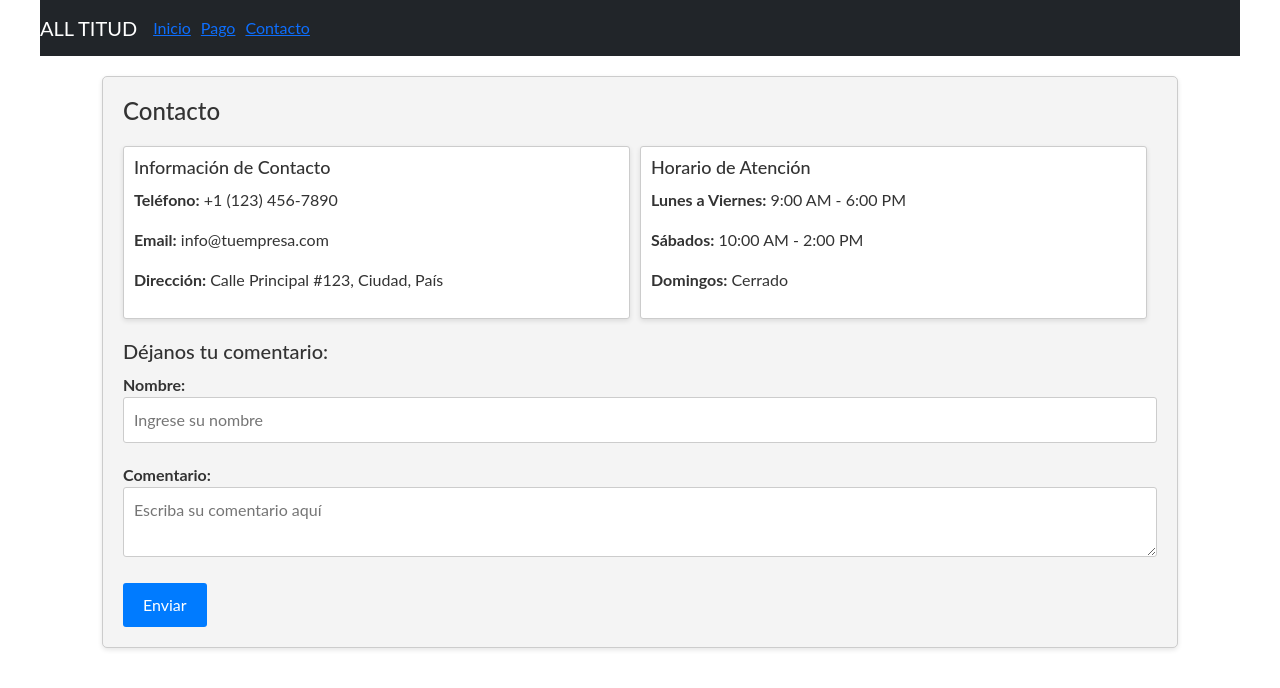
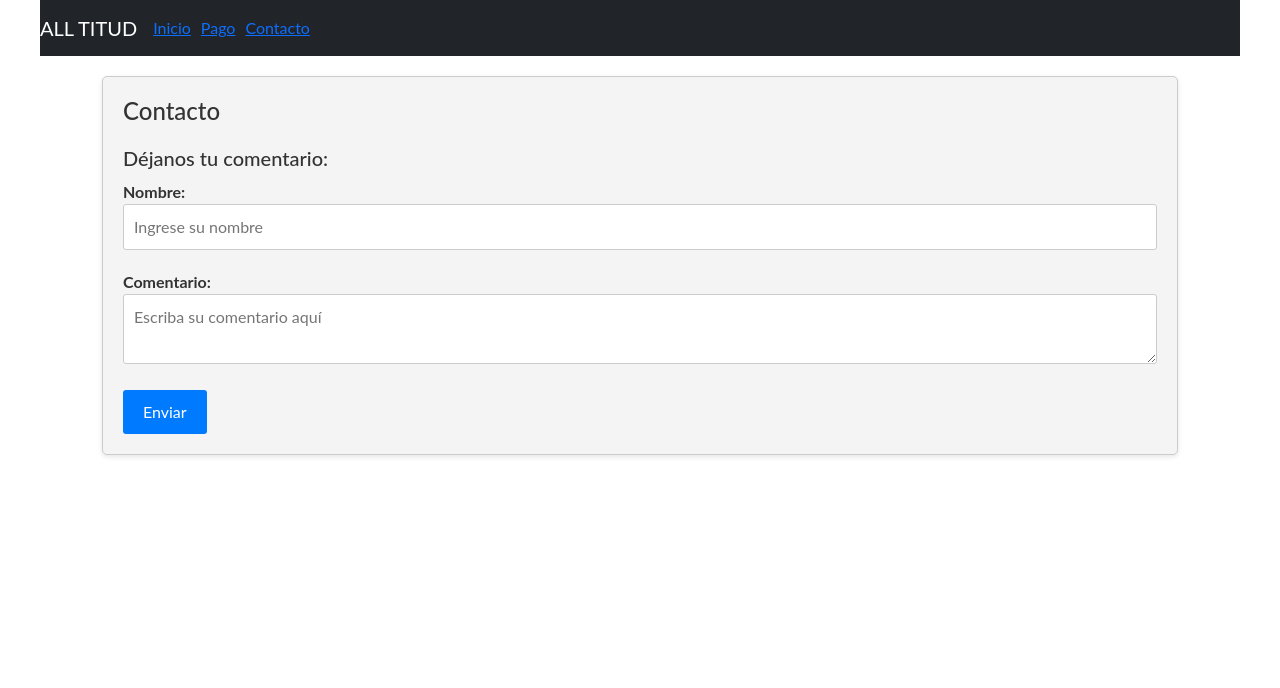
Before and after one commit to Tomascolloca/proyectreact, a React (Vite) app: page /contacto in a window 1280 px wide. Shown: the top 688 px of the page. Built offline with nearby package versions, Linux system fonts and the light colour scheme.

Commit message:
octavo commit

```diff
--- a/src/App.jsx
+++ b/src/App.jsx
@@ -3,7 +3,7 @@ import { BrowserRouter as Router, Routes, Route, Link } from 'react-router-dom';
 import Header from './components/Header';
 import ProductList from './components/ProductList';
 import PaymentForm from './components/PaymentForm';
-import Contacto from './components/contacto'; // Importa el componente Contacto
+import Contacto from './components/contacto';
 
 function App() {
   const [allProducts, setAllProducts] = useState([]);
@@ -35,7 +35,7 @@ function App() {
                 <Link to="/pago">Pago</Link>
               </li>
               <li className="nav-item">
-                <Link to="/contacto">Contacto</Link> {/* Actualiza el enlace */}
+                <Link to="/contacto">Contacto</Link>
               </li>
             </ul>
           </div>
@@ -51,8 +51,11 @@ function App() {
                 </div>
               }
             />
-            <Route path="/pago" element={<PaymentForm />} />
-            <Route path="/contacto" element={<Contacto />} /> {/* Actualiza esta ruta */}
+            <Route
+              path="/pago"
+              element={<PaymentForm allProducts={allProducts} setAllProducts={setAllProducts} />}
+            />
+            <Route path="/contacto" element={<Contacto />} />
           </Routes>
         </div>
       </div>
--- a/src/components/Header.jsx
+++ b/src/components/Header.jsx
@@ -1,8 +1,10 @@
 import React, { useState } from 'react';
+import { useNavigate } from 'react-router-dom'; // Importa useNavigate
 import './Button.css';
 
 export default function Header({ allProducts, setAllProducts }) {
   const [cartVisible, setCartVisible] = useState(false);
+  const navigate = useNavigate(); // Obtiene la función de navegación
 
   const removeFromCart = (productToRemove) => {
     const updatedCart = allProducts.filter((product) => product.id !== productToRemove.id);
@@ -10,8 +12,9 @@ export default function Header({ allProducts, setAllProducts }) {
   };
 
   const handleCheckout = () => {
-    alert('Gracias por su compra');
+    alert('Gracias por elegirnos lo redirigimos a la seccion pago');
     setAllProducts([]); // Reiniciar el carrito
+    navigate('/pago'); // Navega a la sección de pago
   };
 
   const toggleCartVisibility = () => {
--- a/src/components/PaymentForm.jsx
+++ b/src/components/PaymentForm.jsx
@@ -1,16 +1,37 @@
 import React from 'react';
 import './paymentform.css';
 
-const PaymentForm = () => {
+const PaymentForm = ({ allProducts, setAllProducts }) => {
   const handleCheckout = () => {
-    // Agregar lógica para finalizar la compra aquí
-    alert('Compra finalizada'); // Ejemplo: Mostrar un mensaje de alerta
+
+    alert('Compra finalizada');
+
+    console.log("Productos en PaymentForm:", allProducts); // Asegúrate de que este log esté aquí
+
+    // Limpia el carrito después de la compra
+    setAllProducts([]);
   };
 
   return (
     <div>
       <h2 className="payment-heading">Detalles de Pago</h2>
       <form className="payment-form">
+        {/* Mostrar la lista de productos seleccionados */}
+        {allProducts.length > 0 ? (
+          <div className="selected-products">
+            <h3>Productos Seleccionados:</h3>
+            <ul>
+              {allProducts.map((product) => (
+                <li key={product.id}>
+                  {product.nameProduct} - ${product.precio} - Cantidad: {product.cantidad}
+                </li>
+              ))}
+            </ul>
+          </div>
+        ) : (
+          <p></p>
+        )}
+
         <div className="input-container">
           <label htmlFor="nombre" className="label">
             Nombre:
@@ -67,6 +88,7 @@ const PaymentForm = () => {
           Tarjeta de Crédito
         </label>
       </div>
+      {/*  información de los productos seleccionados desde "allProducts" */}
       <button onClick={handleCheckout} className="checkout-button">
         Finalizar Compra
       </button>
--- a/src/components/ProductList.jsx
+++ b/src/components/ProductList.jsx
@@ -20,6 +20,9 @@ export default function ProductList({ allProducts, setAllProducts }) {
 
     // Actualiza el estado del carrito
     setAllProducts(newCart);
+
+    // Agrega un console.log para verificar si los productos se están agregando correctamente
+    console.log("Productos en carrito:", newCart);
   };
 
   // Función para cambiar la categoría seleccionada
--- a/src/components/contacto.jsx
+++ b/src/components/contacto.jsx
@@ -3,34 +3,26 @@ import './contacto.css'; // Importa el archivo CSS
 
 const Contacto = () => {
   const [nombre, setNombre] = useState('');
-  // Agrega más estados para otros campos del formulario si es necesario
+  const [comentario, setComentario] = useState(''); // Agrega estado para el campo de comentario
 
   const handleSubmit = (e) => {
     e.preventDefault();
-    // Agrega lógica para manejar el envío del formulario aquí
-    console.log('Formulario enviado:', nombre); // Ejemplo: Mostrar el nombre en la consola
+
+    // Aquí puedes agregar lógica para enviar el comentario a tu backend si es necesario.
+
+    // Muestra el alert
+    alert('Comentario enviado');
+
+    // Limpia los campos del formulario
+    setNombre('');
+    setComentario('');
   };
 
   return (
     <div className="contacto-container">
       <h2>Contacto</h2>
-      <div className="contact-info">
-        <div className="contact-item">
-          <h3 className="contact-subheading">Información de Contacto</h3>
-          <p><strong>Teléfono:</strong> +1 (123) 456-7890</p>
-          <p><strong>Email:</strong> info@tuempresa.com</p>
-          <p><strong>Dirección:</strong> Calle Principal #123, Ciudad, País</p>
-        </div>
-        <div className="contact-item">
-          <h3 className="contact-subheading">Horario de Atención</h3>
-          <p><strong>Lunes a Viernes:</strong> 9:00 AM - 6:00 PM</p>
-          <p><strong>Sábados:</strong> 10:00 AM - 2:00 PM</p>
-          <p><strong>Domingos:</strong> Cerrado</p>
-        </div>
-      </div>
-      <div className="contact-map">
-        {/* Aquí puedes agregar un mapa de ubicación si es necesario */}
-      </div>
+      {/* ... Información de contacto ... */}
+
       <h3 className="contact-subheading">Déjanos tu comentario:</h3>
       <form onSubmit={handleSubmit}>
         <div className="form-group">
@@ -43,12 +35,12 @@ const Contacto = () => {
             placeholder="Ingrese su nombre"
           />
         </div>
-        {/* Agrega más campos del formulario según sea necesario */}
         <div className="form-group">
           <label htmlFor="comentario">Comentario:</label>
           <textarea
             id="comentario"
-            // Agrega un estado y un manejador para este campo si es necesario
+            value={comentario}
+            onChange={(e) => setComentario(e.target.value)}
             placeholder="Escriba su comentario aquí"
           ></textarea>
         </div>
--- a/src/main.jsx
+++ b/src/main.jsx
@@ -1,6 +1,6 @@
 import React from 'react';
 import ReactDOM from 'react-dom';
-import "bootstrap/dist/css/bootstrap.min.css"; // Corrección en la importación de Bootstrap
+import "bootstrap/dist/css/bootstrap.min.css";
 import App from './App.jsx';
 import './index.css';
 
```
